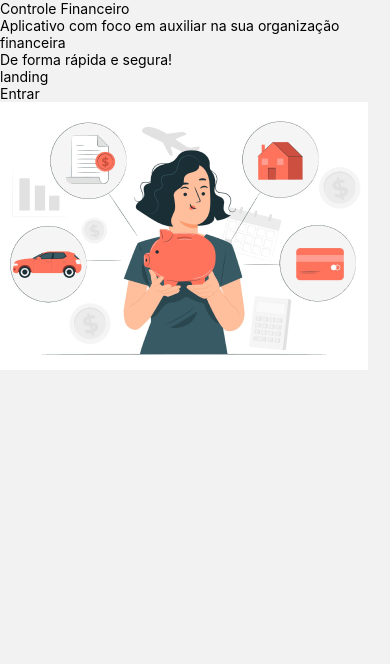
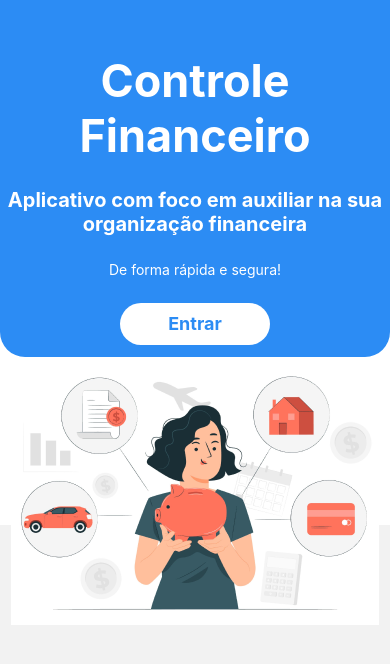
Before and after one commit to luan-rodrigues1/financial-control-mobile, a React Native app: screen / in a window 390 px wide. Shown: the top 664 px of the page. Built offline with nearby package versions, Linux system fonts and the light colour scheme.

Commit message:
fix: landingpage style adjustment

```diff
--- a/src/screens/landing.tsx
+++ b/src/screens/landing.tsx
@@ -1,22 +1,22 @@
 import { Button, Image, Text, TouchableOpacity, View } from "react-native"
 import { useNavigation } from "@react-navigation/native"
+import styles from "./style"
 
 const Landing = () =>{
     const navigation = useNavigation()
 
     return(
-        <View>
-            <View>
-                <Text>Controle Financeiro</Text>
-                <Text>Aplicativo com foco em auxiliar na sua organização financeira</Text>
-                <Text>De forma rápida e segura!</Text>
-                <Text >landing</Text>
+        <View style={styles.landingContainer}>
+            <View style={styles.headerContainer}>
+                <Text style={styles.textTitle}>Controle Financeiro</Text>
+                <Text style={styles.textDescription}>Aplicativo com foco em auxiliar na sua organização financeira</Text>
+                <Text style={styles.textSpan}>De forma rápida e segura!</Text>
                 <TouchableOpacity
+                style={styles.accessButton}
                 onPress={() => navigation.navigate("Home")}>
-                    <Text>Entrar</Text>
+                    <Text style={styles.textAccessButton}>Entrar</Text>
                 </TouchableOpacity>
             </View>
-            {/* <Button onPress={() => navigation.navigate("Home")} title="Entrar"/> */}
             <Image source={require("../../assets/imglanding.png")}/>
         </View>
     )
--- /dev/null
+++ b/src/screens/style.ts
@@ -0,0 +1,57 @@
+import { StyleSheet } from "react-native";
+
+const styles = StyleSheet.create({
+
+    landingContainer: {
+        backgroundColor: "#ffffff",
+        alignItems: "center"
+    },
+
+    headerContainer: {
+        backgroundColor: "#2C8CF4",
+        height: "68%",
+        width: "100%",
+        borderBottomLeftRadius: 25,
+        borderBottomRightRadius: 25,
+        paddingTop: 40,
+        alignItems: "center",
+        justifyContent: "space-around",
+    },
+
+    textTitle: {
+        fontSize: 45,
+        fontWeight: "bold",
+        color: "#ffffff",
+        textAlign: "center"
+    },
+
+    textDescription: {
+        fontSize: 20,
+        color: "#ffffff",
+        fontWeight: "bold",
+        textAlign: "center"
+    },
+
+    textSpan: {
+        color: "#ffffff"
+    },
+
+    accessButton: {
+        width: 150,
+        height: 42,
+        borderRadius: 40,
+        backgroundColor: "#ffffff",
+        elevation: 20,
+        justifyContent: "center",
+        alignItems: "center"
+    },
+
+    textAccessButton: {
+        color: "#2C8CF4",
+        fontWeight: "bold",
+        fontSize: 18
+    }
+
+})
+
+export default styles
```
